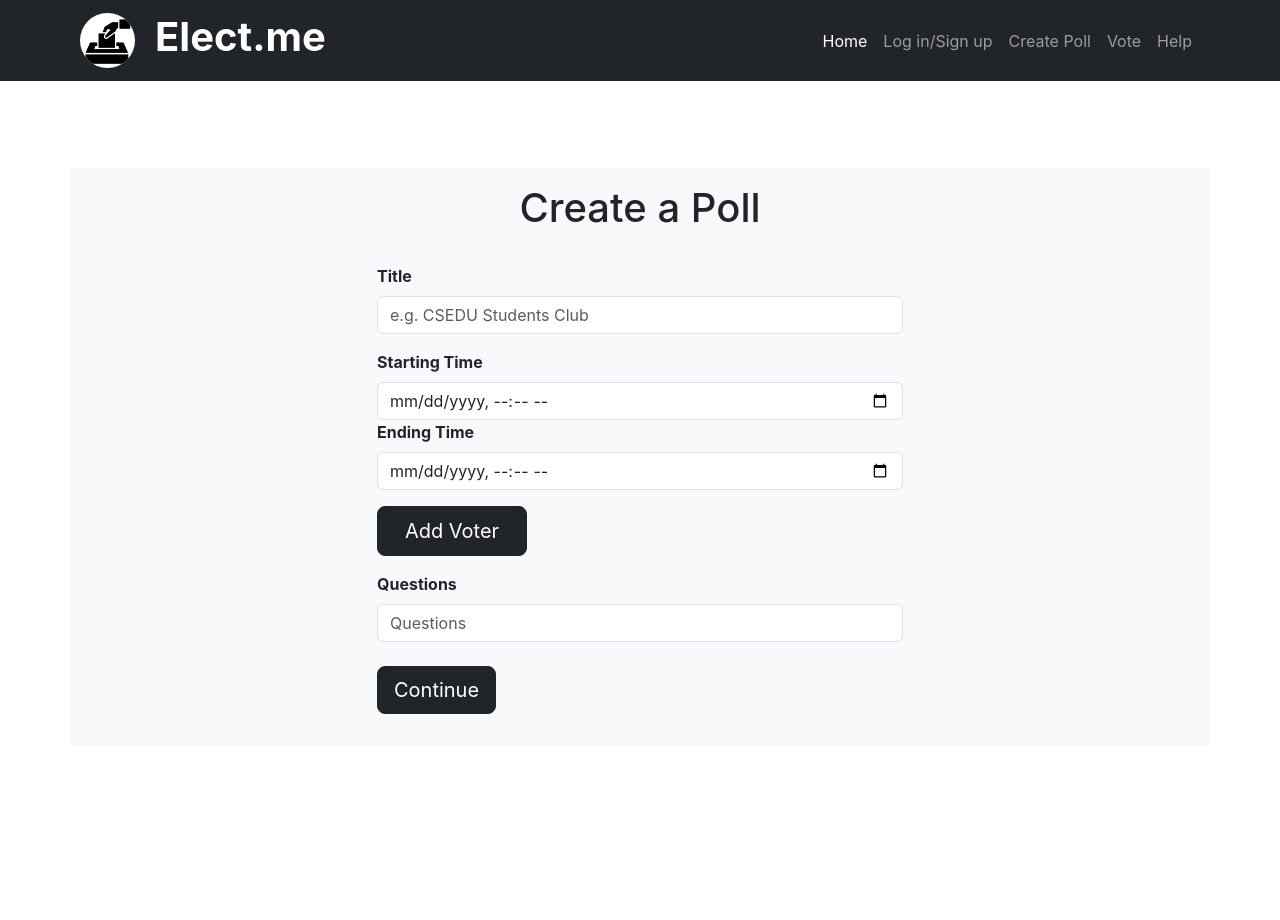
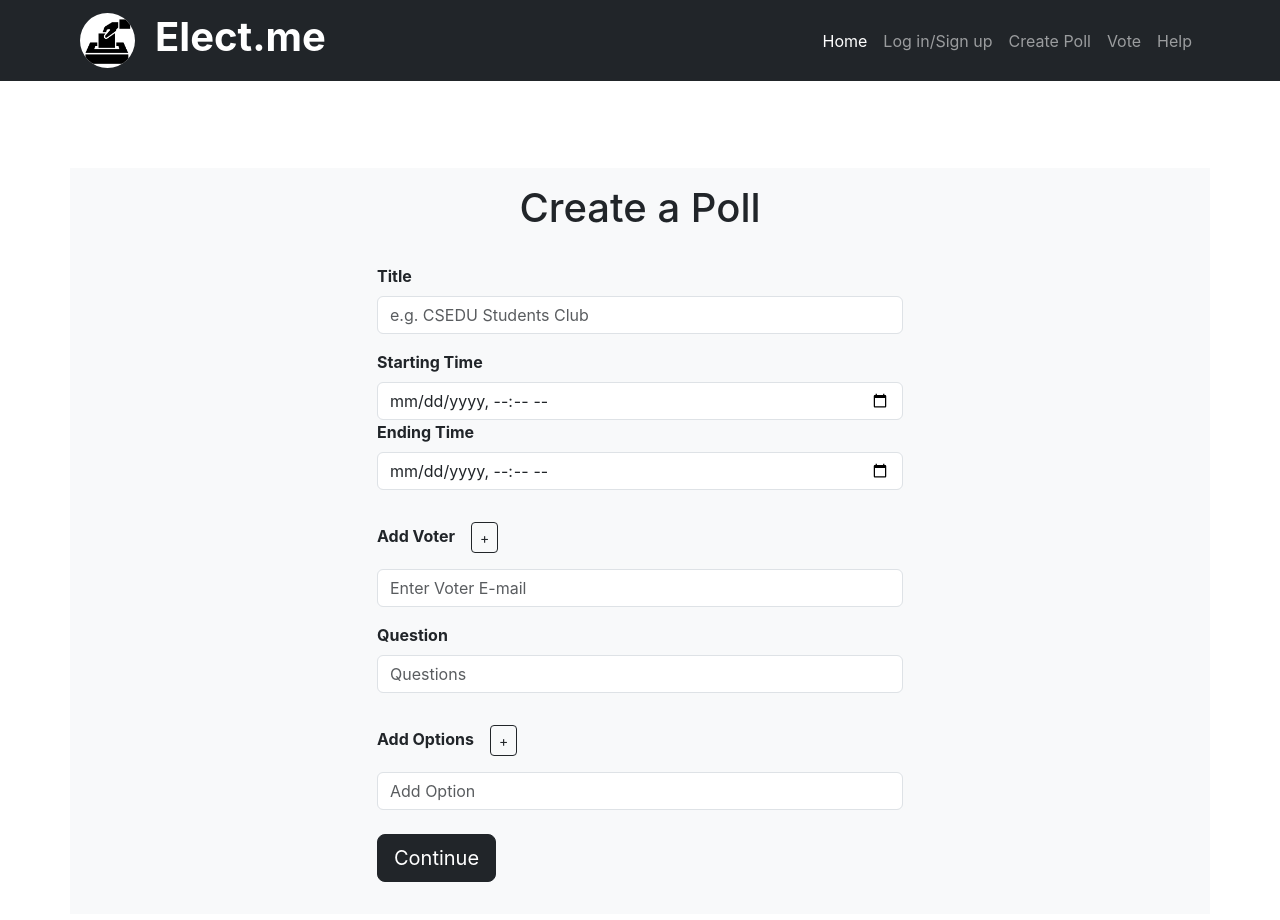
Before and after one commit to RizwanCSEDU25/Elect.me, a React (Create React App) app: page /create in a window 1280 px wide. Shown: the top 920 px of the page. Before the commit the page ends 800 px from the top, so only its background shows below. Built offline with nearby package versions, Linux system fonts and the light colour scheme; the HTML template or start-up script is replaced by a standard one.

Commit message:
implemented create poll &email integration

```diff
--- a/src/App.js
+++ b/src/App.js
@@ -10,6 +10,7 @@ import Error from './pages/Error';
 import Navbar from './components/Navbar';
 import Signup from './pages/Signup';
 import Signin from './pages/Signin';
+import Dashboard from './pages/dashboard'
 import { useState } from 'react';
 
 function App() {
@@ -27,6 +28,7 @@ function App() {
             <Route path="/create" element={<Create_poll/>} />
             <Route path="/vote" element={<Voting_page/>} />
             <Route path="/help" element={<Help/>} />
+            <Route path="/dashboard" element={<Dashboard/>} />
             <Route path="*" element={<Error/>} />
           </Routes>
         </div>
--- a/src/pages/Create_poll.js
+++ b/src/pages/Create_poll.js
@@ -4,17 +4,11 @@ const Create_poll = () => {
   const [title, setTitle] = useState("");
   const [starttime, startTime] = useState("");
   const [endtime, endTime] = useState("");
-  const [votermail, setVoterMail] = useState("");
-  const [voterid, setVoterID] = useState("");
-  const [questions, setQuestions] = useState("");
-  const [counter, setCounter] = useState(0);
-
-  const handleClick = () => {
-    for (let i = 0; i < 1; i++) {
-      setCounter(counter + 1);
-    }
-    //console.log(counter);
-  };
+  // const [votermail, setVoterMail] = useState("");
+  // const [voterid, setVoterID] = useState("");
+  const [voters, setVoters] = useState([{votermail: "", voterid: ""}]);
+  const [question, setQuestion] = useState("");
+  const [options, setOptions] = useState([{option: "", votes: 0}]);
 
 
   const handleTitleChange = (e) => {
@@ -29,29 +23,71 @@ const Create_poll = () => {
     endTime(e.target.value);
   }
 
-  const handleVotermailChange = (e) => {
-    setVoterMail(e.target.value);
-  }
+  // const handleVotermailChange = (e) => {
+  //   setVoterMail(e.target.value);
+  // }
 
-  const handleVoteridChange = (e) => {
-    setVoterID(e.target.value);
+  // const handleVoteridChange = (e) => {
+  //   setVoterID(e.target.value);
+  // }
+
+  const handleAddingVoters = (e, i) => {
+    const votermail = e.target.value
+    const onchangeVal = [...voters]
+    onchangeVal[i]={votermail: votermail}
+    setVoters(onchangeVal);
   }
 
   const handleQuestionChange = (e) => {
-    setQuestions(e.target.value);
+    setQuestion(e.target.value);
   }
 
-  const handleSubmitChange = (e) => {
-    let userInfo = {
-      title: title,
-      startTime: starttime,
-      endTime: endtime,
-      voterMail: votermail,
-      Questions: questions
-    }
-    console.log(userInfo)
+  const handleAddingOption = (e, i) => {
+    const option = e.target.value
+    const votes = 0;
+    const onchangeVal = [...options]
+    onchangeVal[i]={option: option, votes: votes}
+    setOptions(onchangeVal);
+  }
+
+  const handleAddingOptionField = () => {
+    setOptions([...options, {option: "", votes: 0}])
+  }
+
+  const handleAddingVoterField = () => {
+    setVoters([...voters, {votermail:""}])
+  }
+
+  const handleSubmitChange = async (e) => {
     e.preventDefault();
-  }
+    console.log("first")
+    const response = await fetch('http://localhost:3001/api/poll/add_poll' , {
+      method: 'POST',
+      headers: {
+        'Content-Type': 'application/json',
+      },
+      body: JSON.stringify({
+        title: title,
+        startTime: starttime,
+        endTime: endtime,
+        voter: voters,
+        question: question,
+        options: options,
+      }),
+    })
+    console.log(response)
+    const data = await response.json()
+    console.log(data['voter'][0]._id)
+    const eid = data['id']
+
+    data['voter'].map(async index => await fetch('http://localhost:3001/api/mail/?eid='+eid+'&vid='+index._id+'&vmail='+index.votermail))
+
+    //await fetch('http://localhost:3001/api/mail/?id='+data['id'])
+    // if(data.token) {
+    //   localStorage.setItem('token', data.user)
+    //   window.location.href = '/'
+    // }
+}
 
   return (
       <div class="container bg-light my-5">
@@ -78,35 +114,41 @@ const Create_poll = () => {
               </div>
             </div>
 
-            <div class = "row mb-3">
+            <div class="col mb-3">
+              <label for="voter" class="form-label fw-bold">Add Voter </label>
+              <button type="button" class="btn btn-sm btn-outline-dark m-3" onClick={handleAddingVoterField}> + </button>
+              {
+                  voters.map((val,i)=>
+                    <div>
+                        <input type="email" id="voter" class="form-control" placeholder='Enter Voter E-mail' value={val.votermail} onChange={(e) => handleAddingVoters(e, i)}/>
+                    </div>
+                  )
+              }
 
-            <div class = "col">
-              <button style={{ width: "150px", height: "50px",}} class="btn btn-lg btn-dark" onClick={handleClick}>Add Voter</button>
-
-              {Array.from(Array(counter)).map((c, index) => {
-                return <div>
-                  <label for="votermail" class="form-label fw-bold">Email </label>
-                  <input type="text" id="votermail" class="form-control" placeholder='Email' value={votermail} onChange={handleVotermailChange} required/>
-                  <div class="col">
-                    <label for="voterid" class="form-label fw-bold">Voter ID </label>
-                    <input type="text" id="voterid" class="form-control" placeholder='ID' value={voterid} onChange={handleVoteridChange} required/>
-                  </div>
-
-
-                   </div>;
-              })}
-            </div>
             </div>
 
             <div class="mb-3">
-              <label for="questions" class="form-label fw-bold">Questions </label>
-              <input type="text" id="questions" class="form-control" placeholder='Questions' value={title} onChange={handleQuestionChange} required/>
+              <label for="questions" class="form-label fw-bold">Question </label>
+              <input type="text" id="questions" class="form-control" placeholder='Questions' value={question} onChange={handleQuestionChange} required/>
+            </div>
+
+            <div class="col mb-3">
+              <label for="option" class="form-label fw-bold">Add Options </label>
+              <button type="button" class="btn btn-sm btn-outline-dark m-3" onClick={handleAddingOptionField}> + </button>
+              {
+                  options.map((val,i)=>
+                    <div>
+                        <input type="text" id="option" class="form-control" placeholder='Add Option' value={val.option} onChange={(e) => handleAddingOption(e, i)}/>
+                    </div>
+                  )
+              }
+
             </div>
 
 
 
             <div class="mb-3 pt-2">
-              <button class="btn btn-lg btn-dark">Continue</button>
+              <button type="submit" class="btn btn-lg btn-dark">Continue</button>
             </div>
           </form>
           </div>
--- a/src/pages/Signin.js
+++ b/src/pages/Signin.js
@@ -30,7 +30,7 @@ const Signin = () => {
 
      if(data.token) {
       localStorage.setItem('token', data.user)
-      window.location.href = '/'
+      window.location.href = '/dashboard'
      }
      else{
       alert('Please check your username/password')
--- a/src/pages/Signup.js
+++ b/src/pages/Signup.js
@@ -57,7 +57,7 @@ const Signup = () => {
         const data = await response.json()
         if(data.token) {
           localStorage.setItem('token', data.user)
-          window.location.href = '/'
+          window.location.href = '/dashboard'
         }
     }
 
--- /dev/null
+++ b/src/pages/dashboard.js
@@ -0,0 +1,9 @@
+import React from 'react'
+
+const dashboard = () => {
+  return (
+    <div>dashboard</div>
+  )
+}
+
+export default dashboard
```
